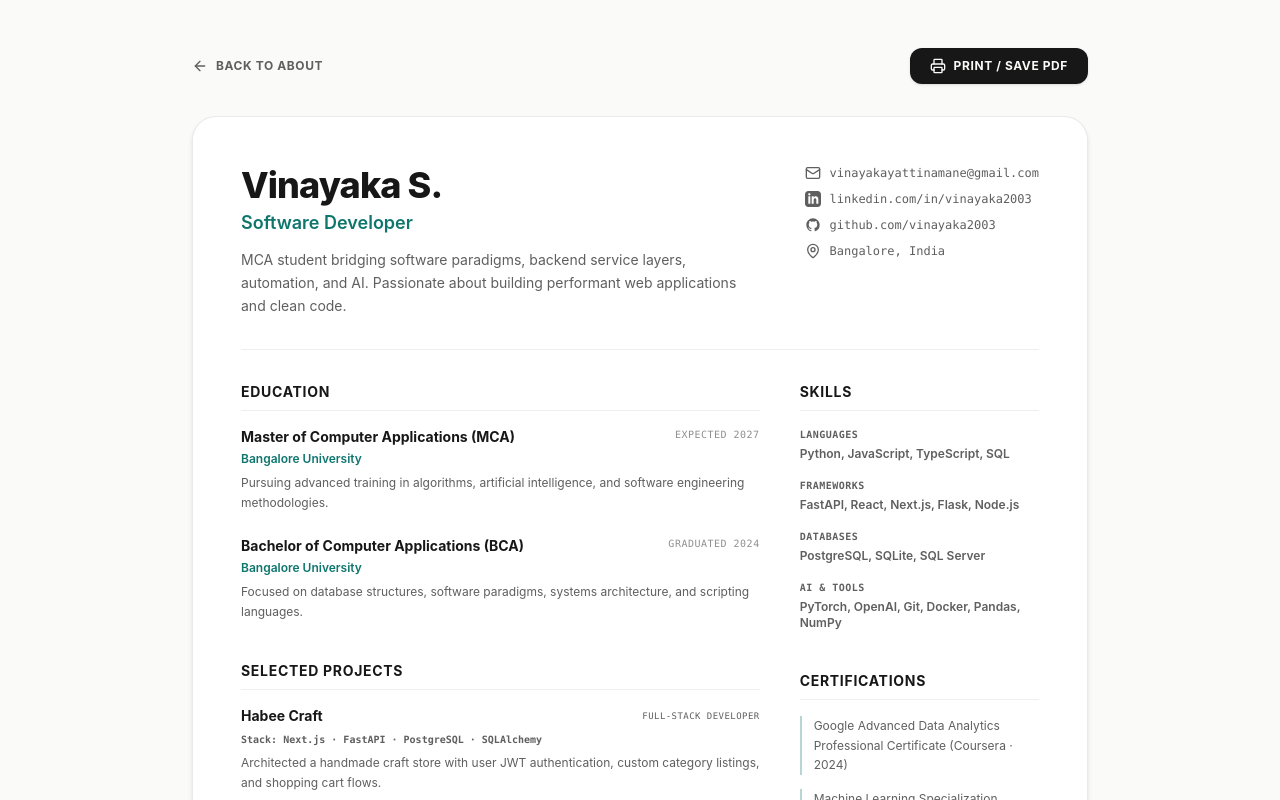
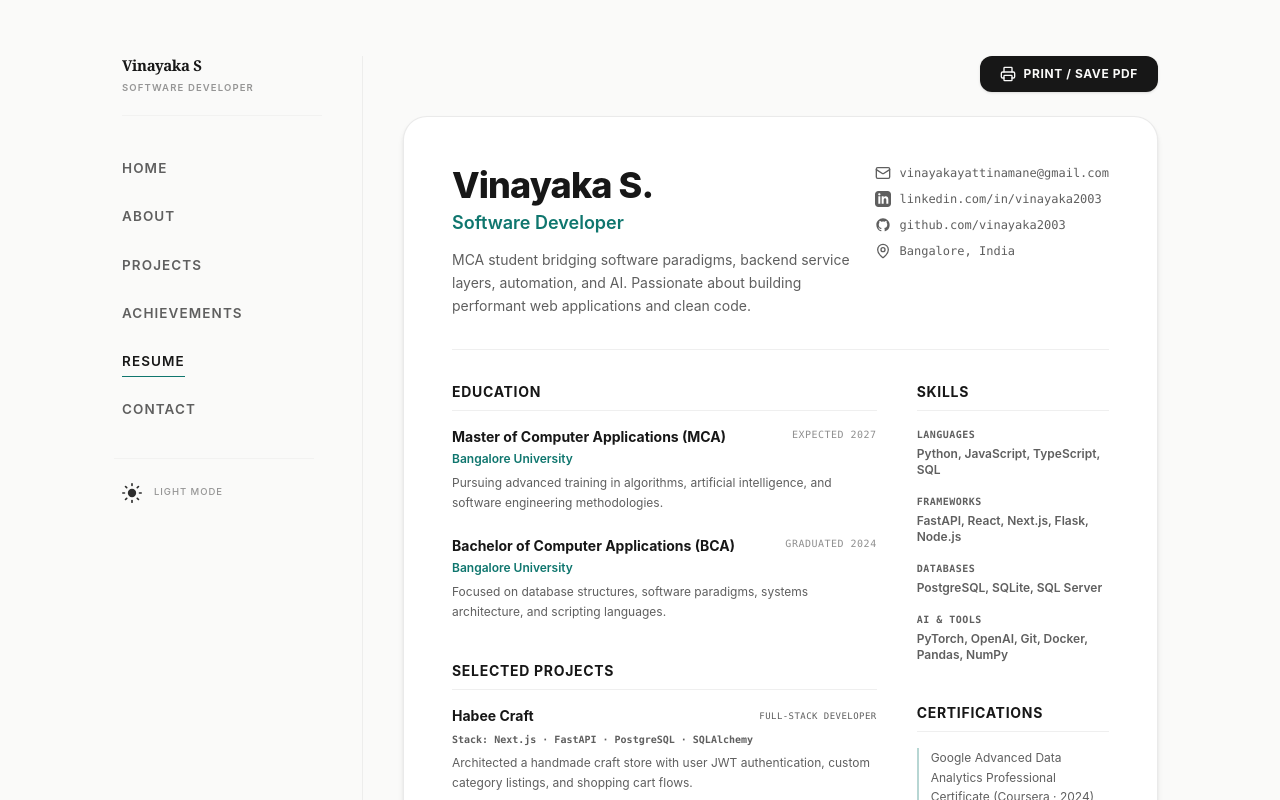
Before and after one commit to vinayaka2003/Portfolio, a Next.js app: page /resume in a window 1280 px wide. Shown: the top 800 px of the page. Built offline with nearby package versions, Linux system fonts and the light colour scheme.

Commit message:
Refactor: Integrate resume page inside normal layout wrapper and optimize print stylesheets

```diff
--- a/src/app/resume/page.js
+++ b/src/app/resume/page.js
@@ -1,5 +1,4 @@
-import Link from "next/link";
-import { Mail, MapPin, ArrowLeft } from "lucide-react";
+import { Mail, MapPin } from "lucide-react";
 import PrintButton from "./PrintButton";
 
 const GithubIcon = (props) => (
@@ -81,21 +80,15 @@ export default function ResumePage() {
   ];
 
   return (
-    <div className="min-h-screen bg-background text-foreground py-12 px-6 print:bg-white print:text-black print:p-0 print:py-0 selection:bg-teal-500/30">
+    <div className="w-full bg-background text-foreground print:bg-white print:text-black selection:bg-teal-500/30">
 
       {/* Dynamic Screen Controls Header */}
-      <div className="max-w-4xl mx-auto mb-8 flex items-center justify-between gap-4 print:hidden">
-        <Link
-          href="/about"
-          className="inline-flex items-center gap-2 text-xs font-bold uppercase tracking-wider text-muted hover:text-foreground transition-colors"
-        >
-          <ArrowLeft className="w-4 h-4" /> Back to About
-        </Link>
+      <div className="flex justify-end mb-6 print:hidden">
         <PrintButton />
       </div>
 
       {/* Main Resume Sheet */}
-      <article className="max-w-4xl mx-auto bg-white dark:bg-zinc-900 border border-border/80 dark:border-white/5 rounded-3xl p-8 sm:p-12 shadow-md dark:shadow-2xl print:border-none print:shadow-none print:bg-white print:p-0 print:rounded-none">
+      <article className="w-full bg-white dark:bg-zinc-900 border border-border/80 dark:border-white/5 rounded-3xl p-8 sm:p-12 shadow-md dark:shadow-2xl print:border-none print:shadow-none print:bg-white print:p-0 print:rounded-none">
 
         {/* Profile Header */}
         <header className="border-b border-border/60 dark:border-white/5 pb-8 flex flex-col sm:flex-row sm:justify-between sm:items-start gap-6 print:border-gray-200">
--- a/src/components/LayoutWrapper.jsx
+++ b/src/components/LayoutWrapper.jsx
@@ -6,24 +6,21 @@ import EditorialFooter from "./EditorialFooter";
 
 export default function LayoutWrapper({ children }) {
   const pathname = usePathname();
-  const isResume = pathname === "/resume";
-
-  if (isResume) {
-    return <>{children}</>;
-  }
 
   return (
-    <div className="max-w-[1100px] mx-auto px-6 sm:px-8 w-full min-h-screen">
-      <div className="flex flex-col md:flex-row pt-8 md:pt-14 pb-16">
+    <div className="max-w-[1100px] mx-auto px-6 sm:px-8 w-full min-h-screen print:px-0">
+      <div className="flex flex-col md:flex-row pt-8 md:pt-14 pb-16 print:pt-0 print:pb-0">
         {/* Left Sidebar Navigation Column (220px-240px) */}
-        <aside className="md:w-[220px] lg:w-[240px] shrink-0 md:sticky md:top-14 md:self-start md:pr-8 lg:pr-10 pb-8 md:pb-0">
+        <aside className="md:w-[220px] lg:w-[240px] shrink-0 md:sticky md:top-14 md:self-start md:pr-8 lg:pr-10 pb-8 md:pb-0 print:hidden">
           <EditorialNavbar />
         </aside>
 
         {/* Right Main Content Column (780px-820px) */}
-        <div className="flex-1 md:border-l md:border-border/60 md:pl-8 lg:pl-10 flex flex-col justify-between min-h-[calc(100vh-140px)] pt-8 md:pt-0">
+        <div className="flex-1 md:border-l md:border-border/60 md:pl-8 lg:pl-10 flex flex-col justify-between min-h-[calc(100vh-140px)] pt-8 md:pt-0 print:border-none print:pl-0">
           <main className="flex-grow">{children}</main>
-          <EditorialFooter />
+          <div className="print:hidden">
+            <EditorialFooter />
+          </div>
         </div>
       </div>
     </div>
```
